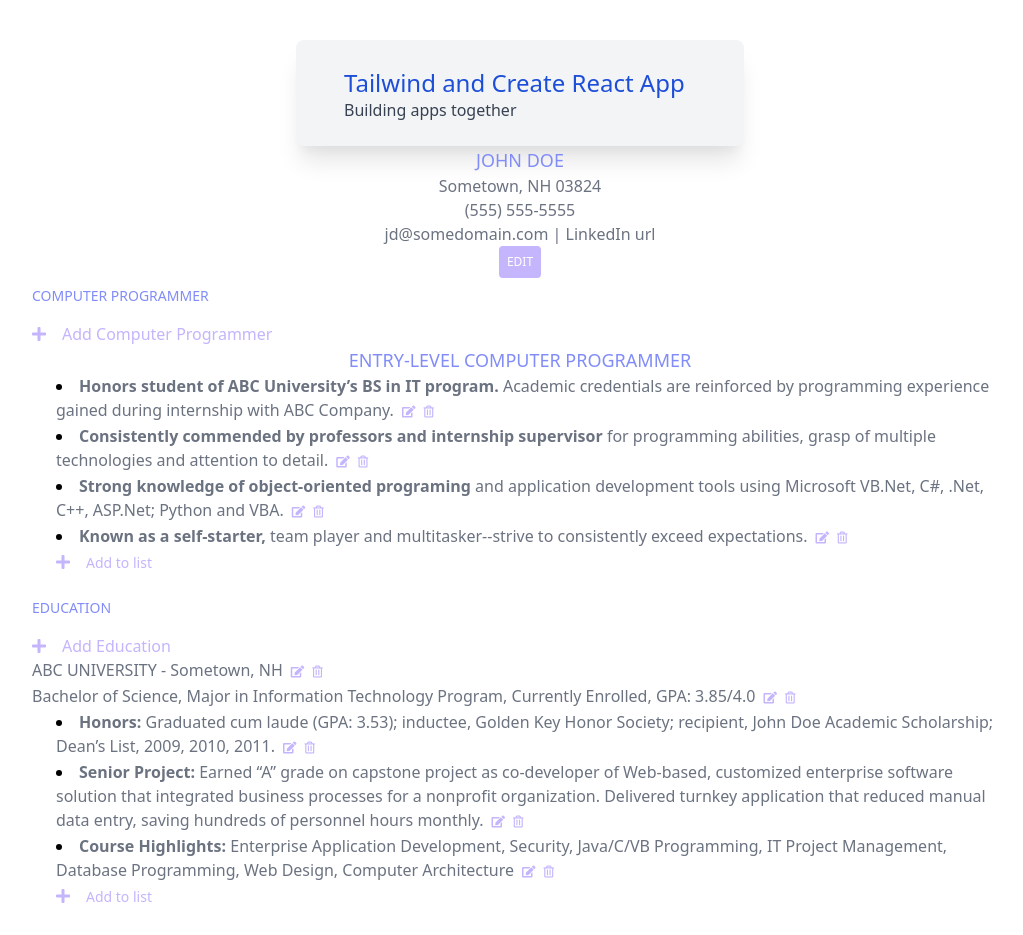
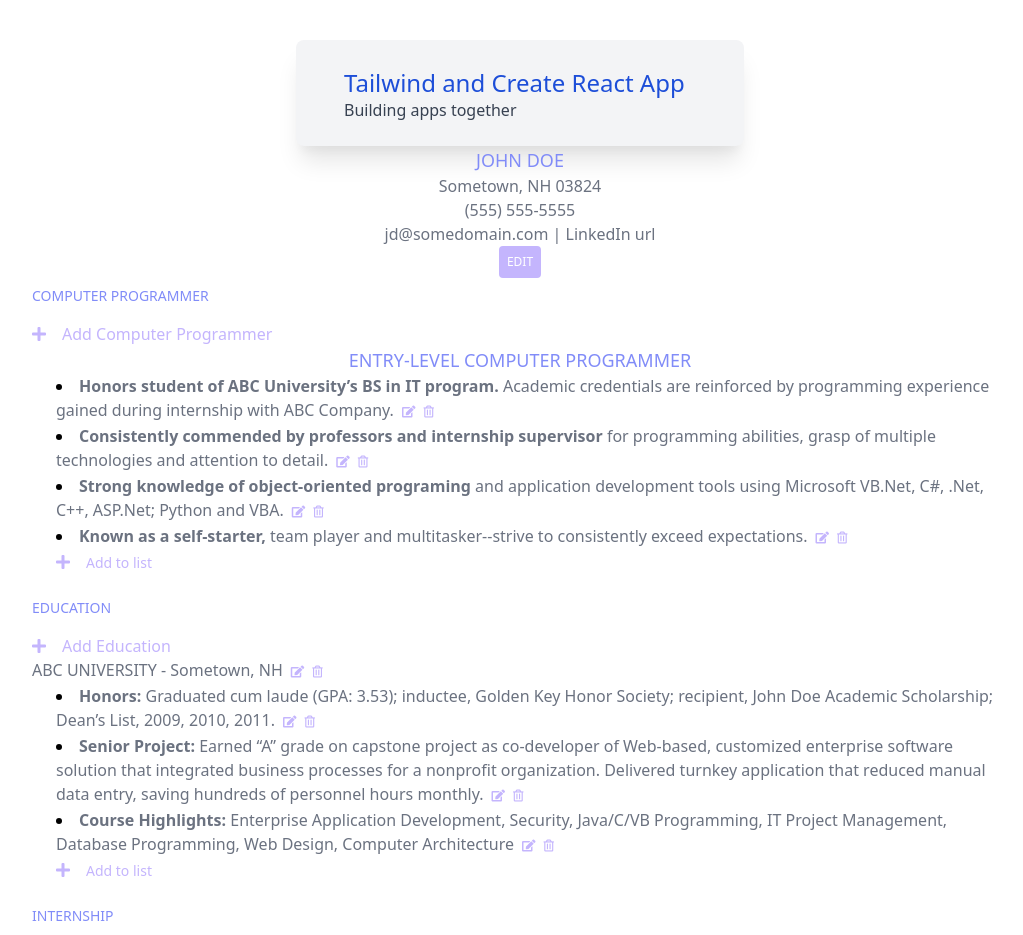
Before and after one commit to Mikey-Esteban/cv-project-app, a React (Create React App) app: page / in a window 1280 px wide. Shown: the top 935 px of the page, without its empty margins (120-1143 px from the left). Built offline with nearby package versions, Linux system fonts and the light colour scheme.

Commit message:
fixed add Education functionality

```diff
--- a/src/App.js
+++ b/src/App.js
@@ -3,8 +3,10 @@ import React from "react";
 import TailwindHW from './components/TailwindHW'
 import PersonalInfo from './components/PersonalInfo'
 import SectionInfo from './components/SectionInfo'
+import SectionInfoBackup from './components/SectionInfoBackup'
 import { workTitle, workHeaderTitle, workListData } from './components/data/workData'
-import { eduTitle, eduHeaderData , eduListData} from './components/data/educationData'
+// import { eduTitle, eduHeaderData , eduListData} from './components/data/educationData'
+import { eduTitle, eduHeaderData , eduListData} from './components/data/educationDataBackup'
 import { internTitle, internHeaderData, internListData } from './components/data/internshipData'
 import { techTitle, techListData } from './components/data/techStackData'
 
@@ -16,7 +18,7 @@ function App() {
       <TailwindHW />
       <PersonalInfo />
       <SectionInfo title={workTitle} headerTitle={workHeaderTitle} listData={workListData} />
-      <SectionInfo title={eduTitle} headerData={eduHeaderData} listData={eduListData} />
+      <SectionInfoBackup title={eduTitle} headerData={eduHeaderData} listData={eduListData} />
       <SectionInfo title={internTitle} headerData={internHeaderData} listData={internListData} />
       <SectionInfo title={techTitle} listData={techListData} />
     </div>
--- /dev/null
+++ b/src/components/SectionInfoBackup.js
@@ -0,0 +1,132 @@
+import React, { Component } from 'react'
+import Editable from './Editable'
+import EditableLI from './EditableLI'
+import EditableForm from './EditableForm'
+import EditableLIForm from './EditableLIForm'
+import { v4 as uuid } from 'uuid';
+
+class SectionInfo extends Component {
+
+  constructor(props) {
+    super(props)
+
+    this.state = {
+      id: uuid(),
+      title: props.title,
+      headerTitle: props.headerTitle,
+      headerData: props.headerData,
+      // listData: props.headerData[0].list,
+      viewListForm: props.headerData[0].viewListForm,
+      // viewHeaderForm: false,
+    }
+  }
+
+  handleHeaderFormSwitch = () => {
+    this.setState({ viewHeaderForm: true })
+  }
+
+  handleListFormSwitch = event => {
+    // make copy of headerData array
+    let headerDataCopy = [...this.state.headerData];
+    // grab targetDOM
+    const targetDiv = event.target.parentNode.parentNode;
+    // grab header obj
+    const targetObject = headerDataCopy.filter(obj => obj.id === targetDiv.id)[0];
+    targetObject.viewListForm = true;
+
+    this.setState({ headerData: headerDataCopy })
+  }
+
+  handleHeaderSubmission = event => {
+    event.preventDefault();
+
+    // create new header
+    const id = uuid();
+    const title = event.target.querySelector('#title').value;
+    const description = event.target.querySelector('#description').value;
+    const newHeader = { id: id, title: title, details: description, list: [], viewListForm: false };
+
+    // copy headerData array
+    let headerDataCopy = [...this.state.headerData];
+    headerDataCopy.push(newHeader);
+
+    this.setState({
+      headerData: headerDataCopy
+    })
+
+    this.setState({ viewHeaderForm: false })
+  }
+
+  handleListSubmission = event => {
+    event.preventDefault();
+
+    // create new list item
+    const id = uuid();
+    const title = event.target.querySelector('#title').value;
+    const description = event.target.querySelector('#description').value;
+    const newListItem = { id: id, title: title, details: description };
+
+    // make copy of headerData array
+    let headerDataCopy = [...this.state.headerData];
+    // grab targetDOM
+    const targetDiv = event.target.parentNode.parentNode;
+    // grab header obj
+    const targetObject = headerDataCopy.filter(obj => obj.id === targetDiv.id)[0];
+    // push new item to correct obj.list
+    targetObject.list.push(newListItem);
+
+    targetObject.viewListForm = false;
+
+    this.setState({
+      headerData: headerDataCopy
+    })
+
+
+  }
+
+  render() {
+    const { id, title, headerTitle, headerData, viewHeaderForm } = this.state;
+
+    return (
+      <div className="container px-6 mx-auto max-w-screen-lg mb-6"
+        id={id}>
+        <h2 className="header-title mb-4">{title}</h2>
+
+        <button onClick={this.handleHeaderFormSwitch}>
+          <i className="fas fa-plus text-purple-300"></i>
+          <span className="ml-4 text-purple-300">Add {title}</span>
+        </button>
+        { viewHeaderForm && <EditableForm handleSubmission={this.handleHeaderSubmission} />}
+
+        { headerTitle && <h1 className='text-center title'>{headerTitle}</h1> }
+        { headerData &&
+          headerData.map(obj => {
+            return (
+              <div key={obj.id} id={obj.id}>
+                <Editable id={obj.id} title={obj.title} description={obj.details} />
+                <ul className='list-disc list-inside pl-6'>
+                  {
+                    obj.list && obj.list.map(info => {
+                      return (
+                        <EditableLI key={info.id} id={info.id} title={info.title} description={info.details} />
+                      )
+                    })
+                  }
+                </ul>
+                <button className='ml-6'
+                  onClick={this.handleListFormSwitch}>
+                  <i className="fas fa-plus text-purple-300"></i>
+                  <span className="ml-4 text-purple-300 text-sm">Add to list</span>
+                </button>
+                { obj.viewListForm && <EditableLIForm handleSubmission={this.handleListSubmission} />}
+              </div>
+            )
+          })
+        }
+      </div>
+    )
+  }
+
+}
+
+export default SectionInfo
--- /dev/null
+++ b/src/components/data/educationDataBackup.js
@@ -0,0 +1,35 @@
+import { v4 as uuid } from 'uuid';
+
+const eduTitle = 'Education'
+
+const eduListData = [
+  {
+    id: uuid(),
+    title: 'Honors:',
+    details: 'Graduated cum laude (GPA: 3.53); inductee, Golden Key Honor Society; recipient, John Doe Academic Scholarship; Dean’s List, 2009, 2010, 2011.'
+  },
+  {
+    id: uuid(),
+    title: 'Senior Project:',
+    details: 'Earned “A” grade on capstone project as co-developer of Web-based, customized enterprise software solution that integrated business processes for a nonprofit organization. Delivered turnkey application that reduced manual data entry, saving hundreds of personnel hours monthly.'
+  },
+  {
+    id: uuid(),
+    title: 'Course Highlights:',
+    details: 'Enterprise Application Development, Security, Java/C/VB Programming, IT Project Management, Database Programming, Web Design, Computer Architecture'
+  }
+]
+
+const eduHeaderData = [
+  {
+    id: uuid(),
+    title: 'ABC UNIVERSITY',
+    details: '- Sometown, NH',
+    list: eduListData,
+    viewListForm: false
+  }
+]
+
+
+
+export { eduTitle, eduHeaderData, eduListData }
```
Also changed, not shown: 1 other file (tests, documents, lock files or other folders).
